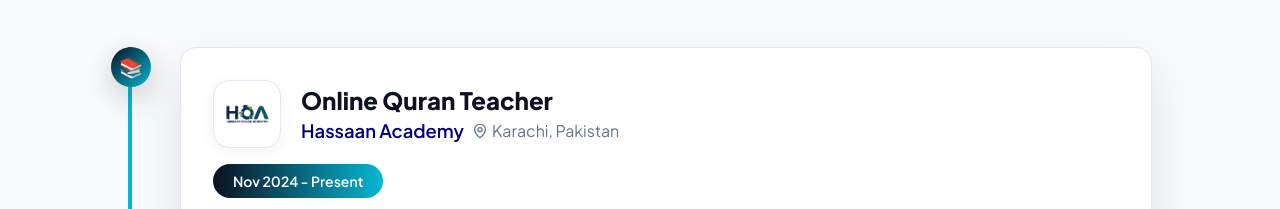
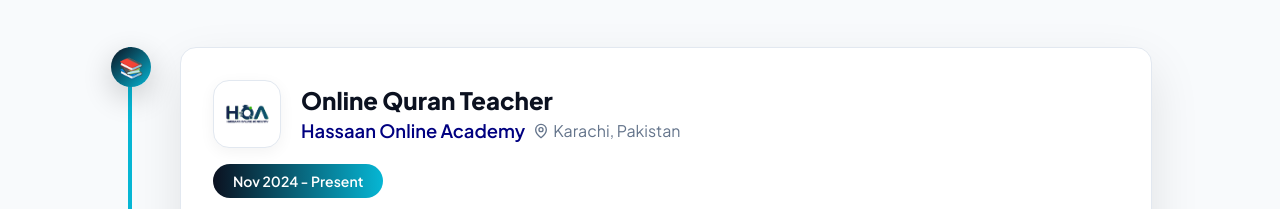
Before and after one commit to Raheelshah045/Portfolio, a React (Create React App) app: page / in a window 1280 px wide. Shown: the part 1657-1866 px from the top of the page. Built offline with nearby package versions, Linux system fonts and the light colour scheme; the HTML template or start-up script is replaced by a standard one.

Commit message:
docs: update company name for Hassaan Online Academy

```diff
--- a/src/data/info.js
+++ b/src/data/info.js
@@ -15,7 +15,7 @@ export const INFO = {
 export const EXP = [
   {
     title: "Online Quran Teacher",
-    company: "Hassaan Academy",
+    company: "Hassaan Online Academy",
     date: "Nov 2024 - Present",
     icon: "📚",
     logo: "/logos/hassaan-academy.png",
@@ -43,7 +43,7 @@ export const EXP = [
   },
   {
     title: "Online Quran Teacher",
-    company: "Hassaan Academy",
+    company: "Hassaan Online Academy",
     date: "Sep 2023 - May 2024",
     icon: "📖",
     logo: "/logos/hassaan-academy.png",
```
